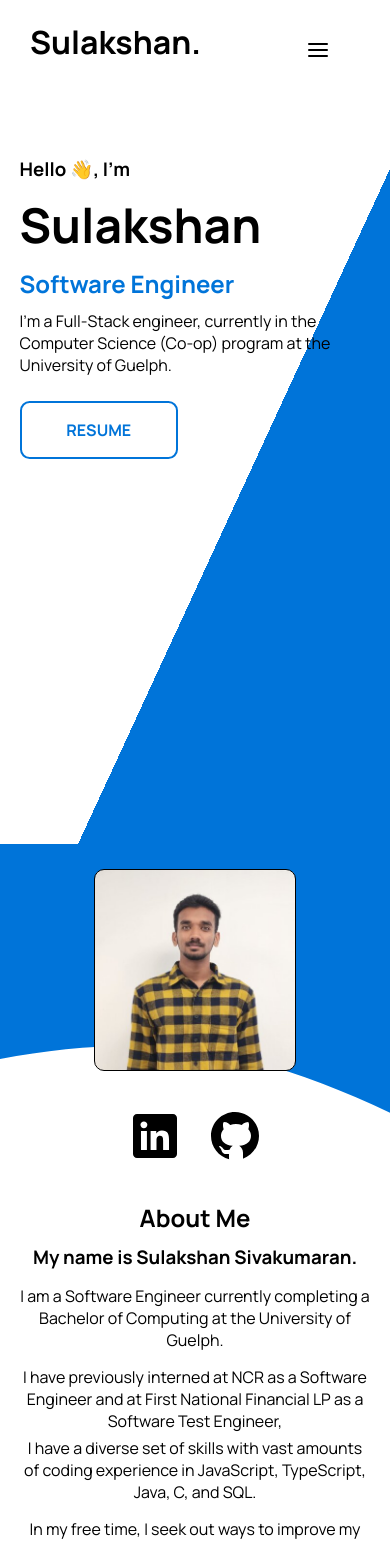
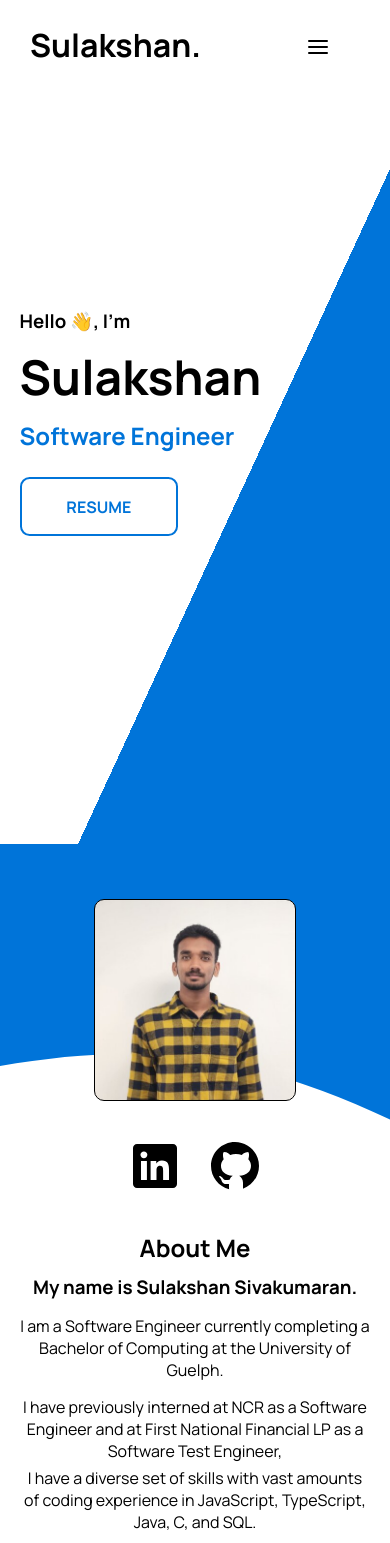
Before and after one commit to SulakshanSiva/Sulakshan, a React (Create React App) app: page / in a window 390 px wide. Shown: the top 1543 px of the page. Built offline with nearby package versions, Linux system fonts and the light colour scheme.

Commit message:
made home page responsive

```diff
--- a/src/Components/Home.js
+++ b/src/Components/Home.js
@@ -13,9 +13,13 @@ const Home = () => {
         <h3 className='jobTitle'>Software Engineer</h3>
         <p>I'm a Full-Stack engineer, currently in the <br></br>Computer Science (Co-op) program at the University of Guelph.</p>
 
-          <a href={resume} download="Sulakshan_Sivakumaran_Resume">
-            <button>Resume</button>
-          </a>
+        <a href={resume} download="Sulakshan_Sivakumaran_Resume">
+          <button>Resume</button>
+        </a>
+
+      </div>
+
+      <div className='triangle'>
 
       </div>
 
--- a/src/Components/Navbar.js
+++ b/src/Components/Navbar.js
@@ -9,7 +9,7 @@ const Navbar = () => {
   };
 
   const closeHamburger = () => {
-    setIsHamburgerClicked(false); // Set isHamburgerClicked to false to close the menu
+    setIsHamburgerClicked(false);
   };
 
   return (
--- a/src/Styles/About.scss
+++ b/src/Styles/About.scss
@@ -20,7 +20,7 @@ $main-color: #0074D9;
         border-radius: 10px;
         background-image: url('../Assets/Images/profilepic.png');
         background-size: cover;
-        margin-top: 25px;
+        margin-top: 55px;
         margin-bottom: 35px;
     }
 
@@ -39,12 +39,10 @@ $main-color: #0074D9;
         flex-direction: column;
         justify-content: center;
         align-items: center;
-        padding: 0 20px; // Add horizontal padding to maintain spacing
+        padding: 0 20px;
 
-        // Center align text horizontally
         text-align: center;
 
-        // Limit maximum width for smaller screens
         max-width: 90%;
 
         h2 {
--- a/src/Styles/Home.scss
+++ b/src/Styles/Home.scss
@@ -7,9 +7,11 @@ $third-color: black;
     width: 100%;
     overflow-y: hidden;
     background: linear-gradient(to bottom right, $secondary-color 60%, $main-color 40%);
+    display: flex;
+    justify-content : space-around;
+    align-items: center;
 
     .intro {
-        margin: 200px 200px; // Fixed margin values for larger screens
 
         h3 {
             margin-bottom: 10px;
@@ -66,9 +68,12 @@ $third-color: black;
     }
 
     // Media query for smaller screens
-    @media (max-width: 767px) {
+    @media (max-width: 900px) {
         .intro {
-            margin: 40% 5%;
+            margin-right: 70px;
+            p{
+                display: none;
+            }
         }
     }
 }
--- a/src/Styles/Navbar.scss
+++ b/src/Styles/Navbar.scss
@@ -51,23 +51,24 @@ $margin-spacing: 80px;
     margin-right: $margin-spacing;
 
     .feather-menu {
-      display: none; // Initially hide the hamburger menu icon
+      display: none;
     }
   }
 
-  // Media query for smaller screens
   @media (max-width: 767px) {
     .navLogo {
-      margin-left: 10px; // Adjust margin for smaller screens
+      margin-left: 10px;
     }
 
     .navLinks {
-      display: none; // Hide links by default on smaller screens
+      display: none;
     }
 
     .navBtn {
+      margin-bottom: 10px;
+      margin-left: 100px;
       .feather-menu {
-        display: block; // Show the hamburger menu icon on smaller screens
+        display: block;
       }
     }
 
@@ -81,8 +82,7 @@ $margin-spacing: 80px;
       background-color: white;
       z-index: 999;
       align-items: center;
-    //   border-bottom: 1px solid black; // Add border at the bottom
-      box-shadow: 0px 2px 4px rgba(0, 0, 0, 0.4); // Add shadow
+      box-shadow: 0px 2px 4px rgba(0, 0, 0, 0.4);
 
       ul {
         margin-top: 20px;
```
